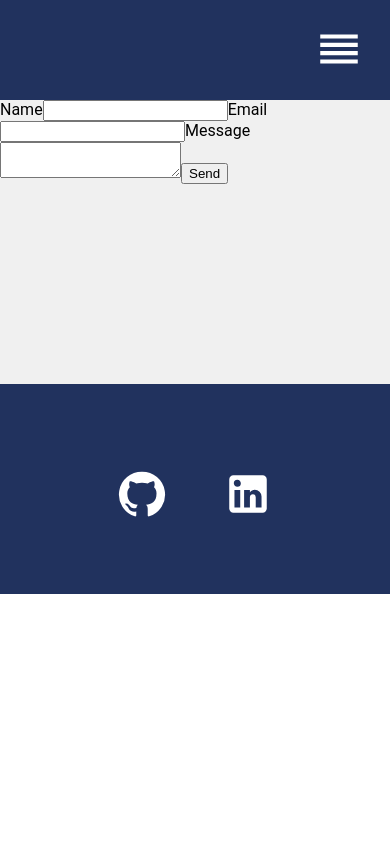
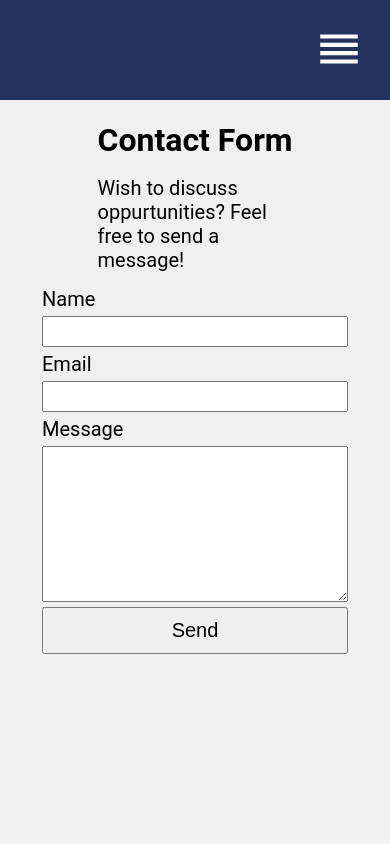
Before and after one commit to BlueberryPwn/blueberrypwn.github.io, a React (Create React App) app: page /contact in a window 390 px wide. Shown: the top 844 px of the page. Built offline with nearby package versions, Linux system fonts and the light colour scheme; the HTML template or start-up script is replaced by a standard one.

Commit message:
updated contact form

```diff
--- a/src/pages/Contact.js
+++ b/src/pages/Contact.js
@@ -1,3 +1,4 @@
+import "../styles/Contact.css";
 import React, { useRef } from "react";
 import emailjs from "@emailjs/browser";
 
@@ -17,15 +18,25 @@ export const Contact = () => {
       .then(
         (result) => {
           console.log(result.text);
+          alert("Message sent!");
         },
         (error) => {
           console.log(error.text);
+          alert("ERROR: Message couldn't be sent. Please try again.");
         }
       );
   };
 
   return (
+    <div className="form">
+      <div className="title">
+        <h1>Contact Form</h1>
+        <div className="description">
+          <p>Wish to discuss oppurtunities? Feel free to send a message!</p>
+        </div>
+      </div>
       <form ref={form} onSubmit={sendEmail}>
+        <div className="formList">
           <label>Name</label>
           <input type="text" name="user_name" />
           <label>Email</label>
@@ -33,7 +44,9 @@ export const Contact = () => {
           <label>Message</label>
           <textarea name="message" />
           <input type="submit" value="Send" />
+        </div>
       </form>
+    </div>
   );
 };
 
--- a/src/styles/Contact.css
+++ b/src/styles/Contact.css
@@ -0,0 +1,68 @@
+.form {
+  width: 100%;
+  height: auto;
+  display: flex;
+  align-items: center;
+  flex-direction: column;
+}
+
+.form .title {
+  display: flex;
+  flex-direction: column;
+  justify-content: center;
+  align-items: center;
+}
+
+.form .description {
+  margin: -20px;
+  padding: 10px;
+}
+
+.formList {
+  justify-content: center;
+  align-items: center;
+  height: auto;
+  display: grid;
+  gap: 5px;
+  padding: 20px;
+}
+
+label {
+  font-size: 15px;
+}
+
+input[type="text"],
+input[type="email"] {
+  height: 20px;
+}
+
+textarea {
+  width: 300px;
+  height: 150px;
+}
+
+input[type="submit"] {
+  font-size: 15px;
+  padding: 10px;
+}
+
+@media only screen and (max-width: 600px) {
+  .form .description {
+    width: 50%;
+    margin: -35px;
+    font-size: 20px;
+  }
+
+  label {
+    font-size: 20px;
+  }
+
+  input[type="text"],
+  input[type="email"] {
+    height: 25px;
+  }
+
+  input[type="submit"] {
+    font-size: 20px;
+  }
+}
--- a/src/styles/Projects.css
+++ b/src/styles/Projects.css
@@ -5,12 +5,6 @@
   justify-content: center;
   align-items: center;
   flex-direction: column;
-}
-.projects .projectTitle {
-  text-align: center;
-  color: #3e497a;
-  font-size: 60px;
-  font-weight: bolder;
 }
 
 .projectList {
```
Also changed, not shown: src/components/Navbar.js (+4 -4 lines). Lines whose indentation alone changed are shown as unchanged.
